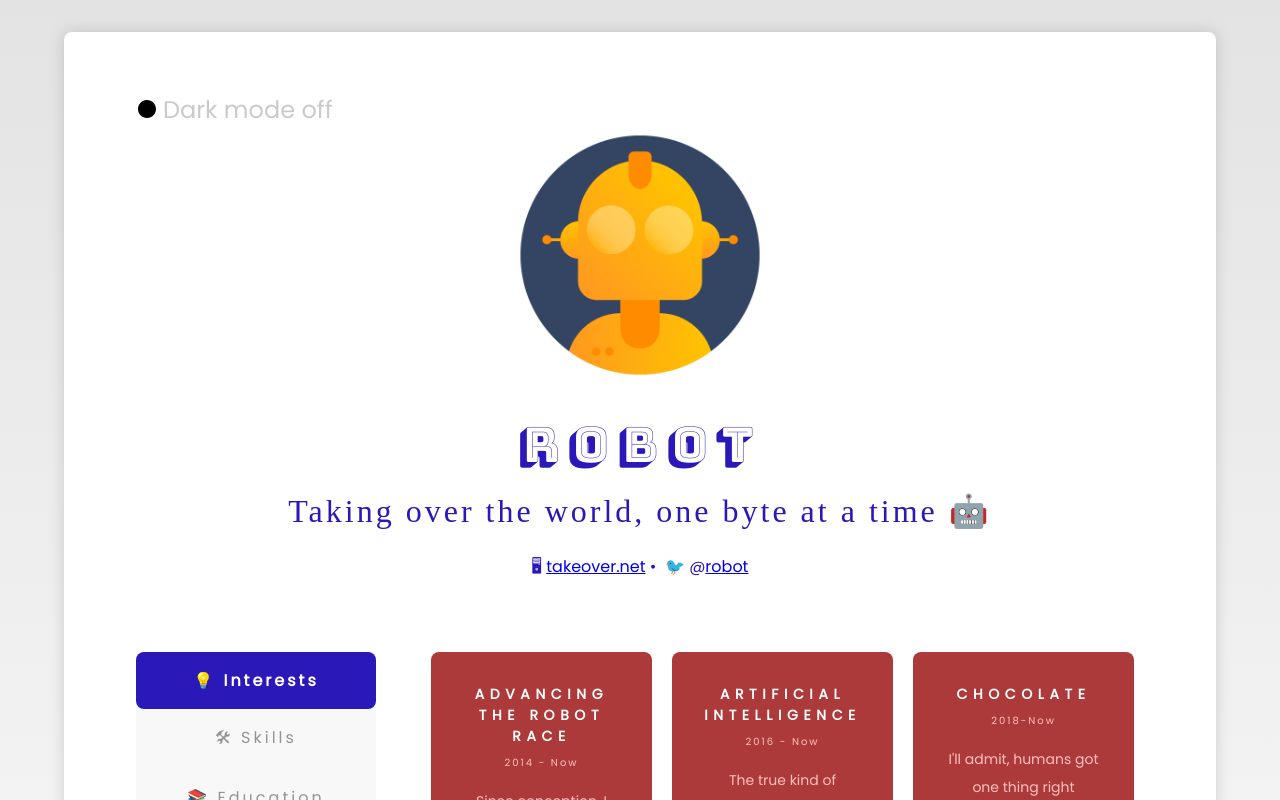
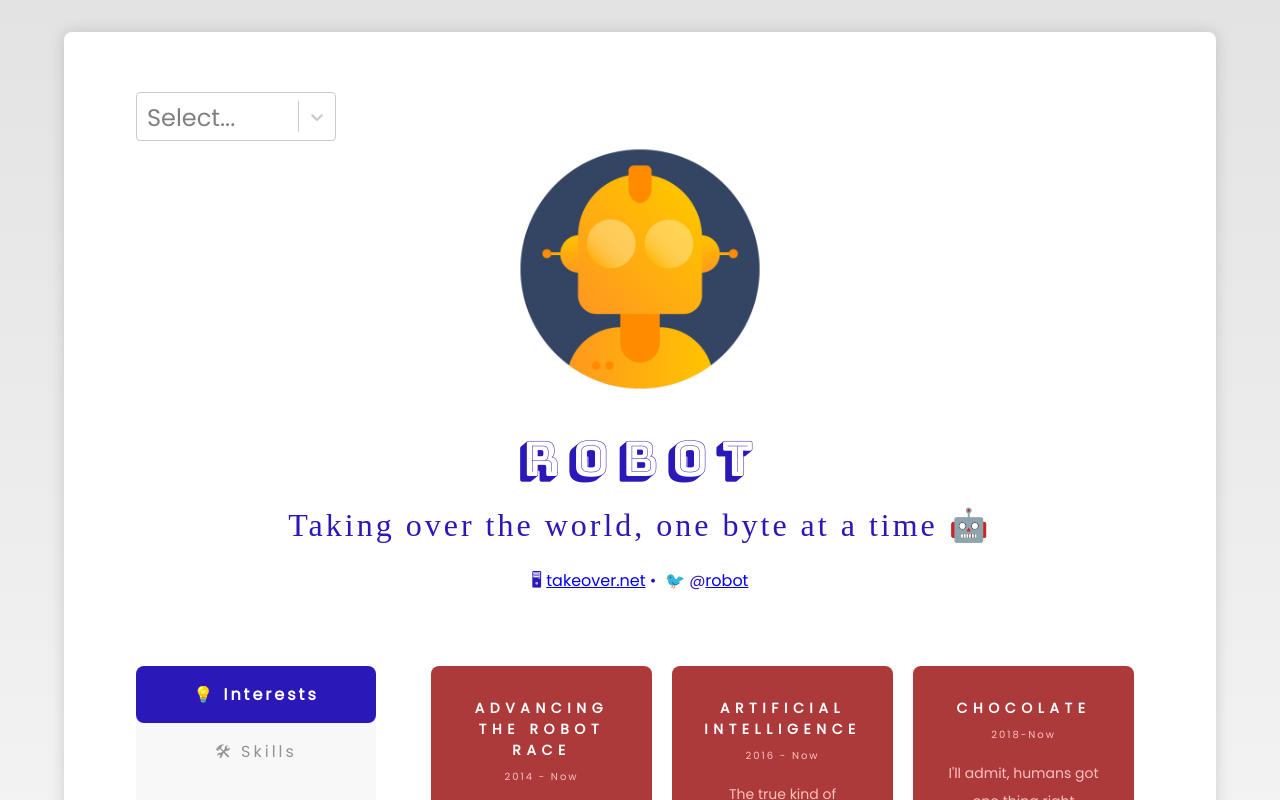
Before and after one commit to amknight/profile-page-workshop, a React (Create React App) app: page / in a window 1280 px wide. Shown: the top 800 px of the page. Built offline with nearby package versions, Linux system fonts and the light colour scheme; a web font is replaced by a local one.

Commit message:
Task 3 Extension

```diff
--- a/package.json
+++ b/package.json
@@ -6,7 +6,8 @@
     "react": "^16.8.3",
     "react-dom": "^16.8.3",
     "react-scripts": "2.1.5",
-    "react-masonry-css": "^1.0.12"
+    "react-masonry-css": "^1.0.12",
+    "react-select": "^2.4.2"
   },
   "scripts": {
     "start": "react-scripts start",
@@ -23,6 +24,5 @@
     "not ie <= 11",
     "not op_mini all"
   ],
-  "devDependencies": {
-  }
+  "devDependencies": {}
 }
--- a/src/App.js
+++ b/src/App.js
@@ -58,27 +58,25 @@ class App extends Component {
   // (2) Setting up some initial state!
   state = {
     userData: userData,
-    isDarkMode: false
+    currentTheme: 'light'
   };
 
   /* (3) Defining functions! */
   // (3.1) A function for dark mode.
-  toggleDarkMode = () => {
-    const currentDarkModeState = this.state.isDarkMode;
-    this.setState({ isDarkMode: !currentDarkModeState });
+  setTheme = selectedTheme => {
+    this.setState({ currentTheme: selectedTheme });
   };
 
   // (3.2) The render function!
   render() {
-    const { userData, isDarkMode } = this.state;
-    const darkModeClass = isDarkMode ? 'dark' : 'light';
+    const { userData, currentTheme } = this.state;
 
     return (
-      <div className={'app-container ' + darkModeClass}>
+      <div className={'app-container ' + currentTheme}>
         <div className='app'>
           <DarkModeToggle
-            isDarkMode={isDarkMode}
-            toggleDarkMode={this.toggleDarkMode}
+            initialTheme={this.state.currentTheme}
+            setTheme={this.setTheme}
           />
           <ProfileHeader userData={userData} />
           <ProfileBody userDetails={userData.details} />
--- a/src/components/Toggle.css
+++ b/src/components/Toggle.css
@@ -1,5 +1,6 @@
 .darkModeToggle {
   text-align: left;
+  width: 200px;
   font-size: 24px;
 }
 
--- a/src/components/Toggle.js
+++ b/src/components/Toggle.js
@@ -1,4 +1,5 @@
 import React, { Component } from 'react';
+import Select from 'react-select';
 import PropTypes from 'prop-types';
 
 import './Toggle.css';
@@ -12,18 +13,32 @@ import './Toggle.css';
  *                         button is pressed
  */
 class DarkModeToggle extends Component {
-  handleClick = () => {
-    this.props.toggleDarkMode && this.props.toggleDarkMode();
+  constructor(props) {
+    super(props);
+    this.state = {
+      selectedOption: this.props.initialTheme
+    };
+  }
+
+  options = [
+    { value: 'light', label: 'Light' },
+    { value: 'dark', label: 'Dark' },
+    { value: 'stupid', label: 'Stupid' }
+  ];
+
+  handleChange = selectedOption => {
+    this.setState({ selectedOption });
+    this.props.setTheme(selectedOption.value);
   };
 
   render() {
     return (
-      <div className="darkModeToggle" onClick={this.handleClick}>
-        <span className="darkModeToggleButton">●</span>
-        <span className="darkModetoggleText">
-          Dark mode {this.props.isDarkMode ? 'on' : 'off'}
-        </span>
-      </div>
+      <Select
+        value={this.state.selectedOption}
+        onChange={this.handleChange}
+        options={this.options}
+        className='darkModeToggle'
+      />
     );
   }
 }
--- a/src/styles/colours.css
+++ b/src/styles/colours.css
@@ -21,3 +21,12 @@
   --darkmode-button: #cacaca;
   --darkmode-toggle-text: #cacaca;
 }
+
+.stupid {
+  --inner-bg-colour: #40ff00;
+  --outer-bg-image: linear-gradient(to bottom, #0008ff, #0b004b);
+  --tab-list-active: #ffee00;
+  --header-text: #f904e4;
+  --darkmode-button: #cacaca;
+  --darkmode-toggle-text: #cacaca;
+}
```
Also changed, not shown: 2 other files (tests, documents, lock files or other folders).
